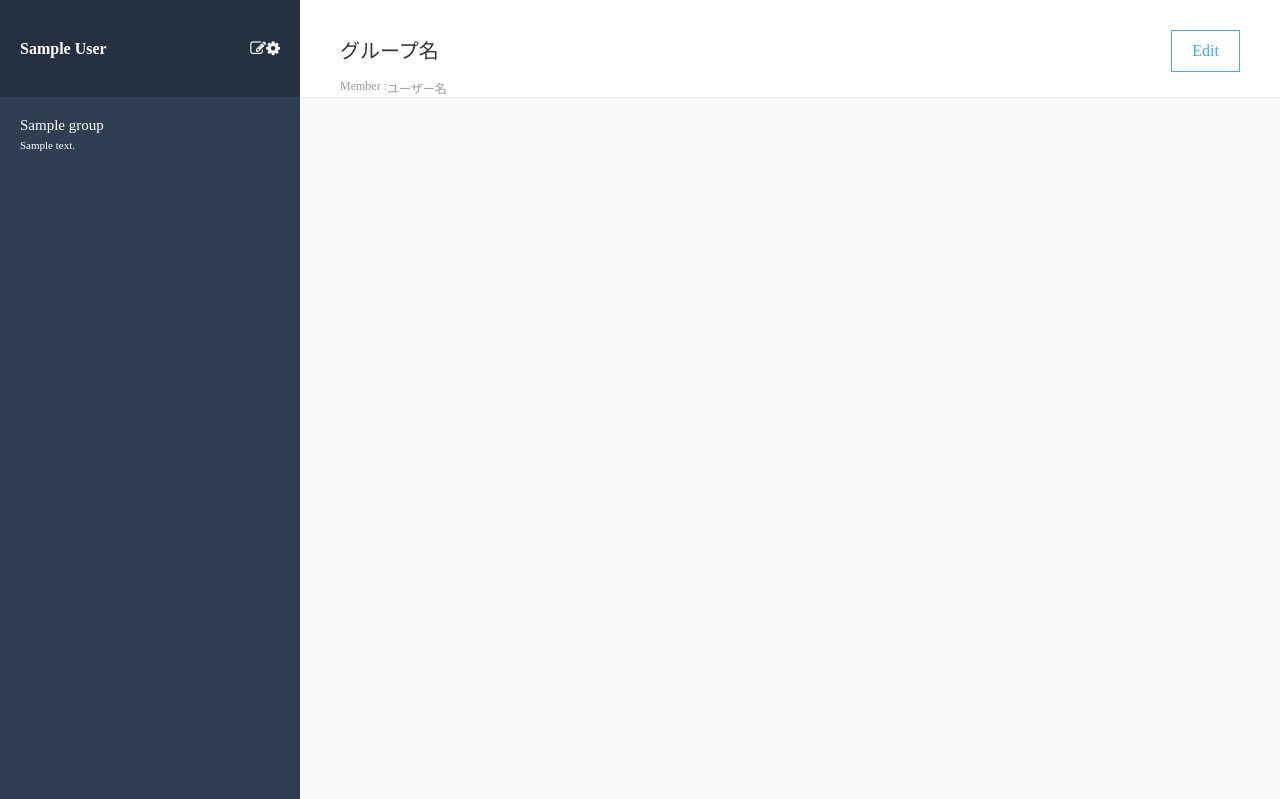
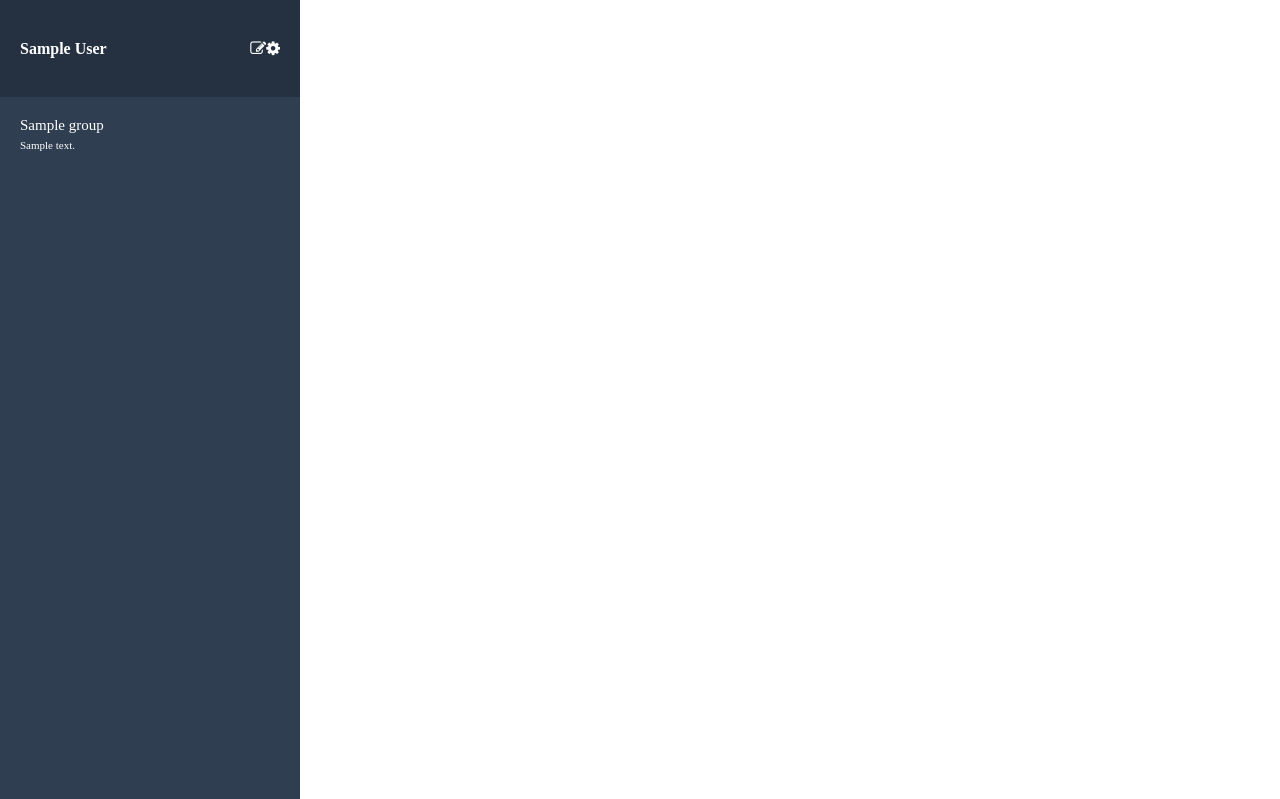
Before and after one commit to subasubasu/ChatSpace, a Rails app: page / in a window 1280 px wide. Shown: the top 799 px of the page. Run offline with Rails 7, Linux system fonts and the light colour scheme; a user stored in the database is signed in; tables that the repository leaves empty hold one stand-in row (values such as "Sample post"); style sheets or scripts are compiled from the project's sources; some libraries are stand-ins or nearby versions.

Commit message:
update-Main-header

```diff
--- a/chat-space/app/views/groups/index.html.haml
+++ b/chat-space/app/views/groups/index.html.haml
@@ -16,18 +16,18 @@
                 = fa_icon 'cog', class: 'icon'
     .groups
       = render partial: "messages/group"
-  .chat-main
-    .main-header
-      .main-header__left-box
-        %h1.main-header__left-box__current-group
-          グループ名
-        %ul.main-header__left-box__member-list
-          Member :
-          %li.main-header__left-box__member-list__member
-            ユーザー名
-      %a
-        = link_to edit_group_path(current_user) do
-          .main-header__edit-button
-            Edit
-    .messages
-      = render partial: 'messages/message', collection: @messages
+  / .chat-main
+  /   .main-header
+  /     .main-header__left-box
+  /       %h1.main-header__left-box__current-group
+  /         グループ名
+  /       %ul.main-header__left-box__member-list
+  /         Member :
+  /         %li.main-header__left-box__member-list__member
+  /           = current_user.name
+  /     %a
+  /       = link_to edit_group_path(current_user) do
+  /         .main-header__edit-button
+  /           Edit
+  /   .messages
+  /     = render partial: 'messages/message', collection: @messages
--- a/chat-space/app/views/messages/index.html.haml
+++ b/chat-space/app/views/messages/index.html.haml
@@ -20,11 +20,11 @@
     .main-header
       .main-header__left-box
         %h1.main-header__left-box__current-group
-          グループ名
+          = @group.name
         %ul.main-header__left-box__member-list
           Member :
           %li.main-header__left-box__member-list__member
-            ユーザー名
+            = current_user.name
       %a
         = link_to edit_group_path(current_user) do
           .main-header__edit-button
```
